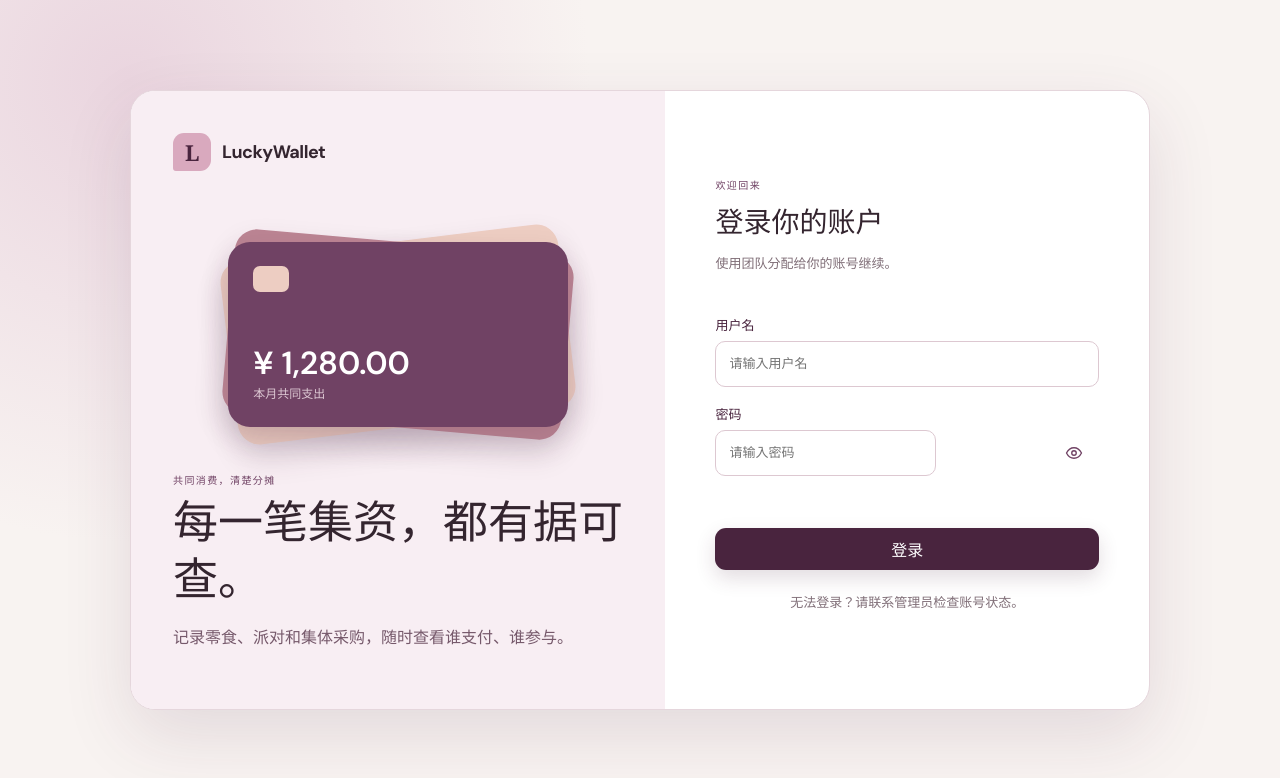
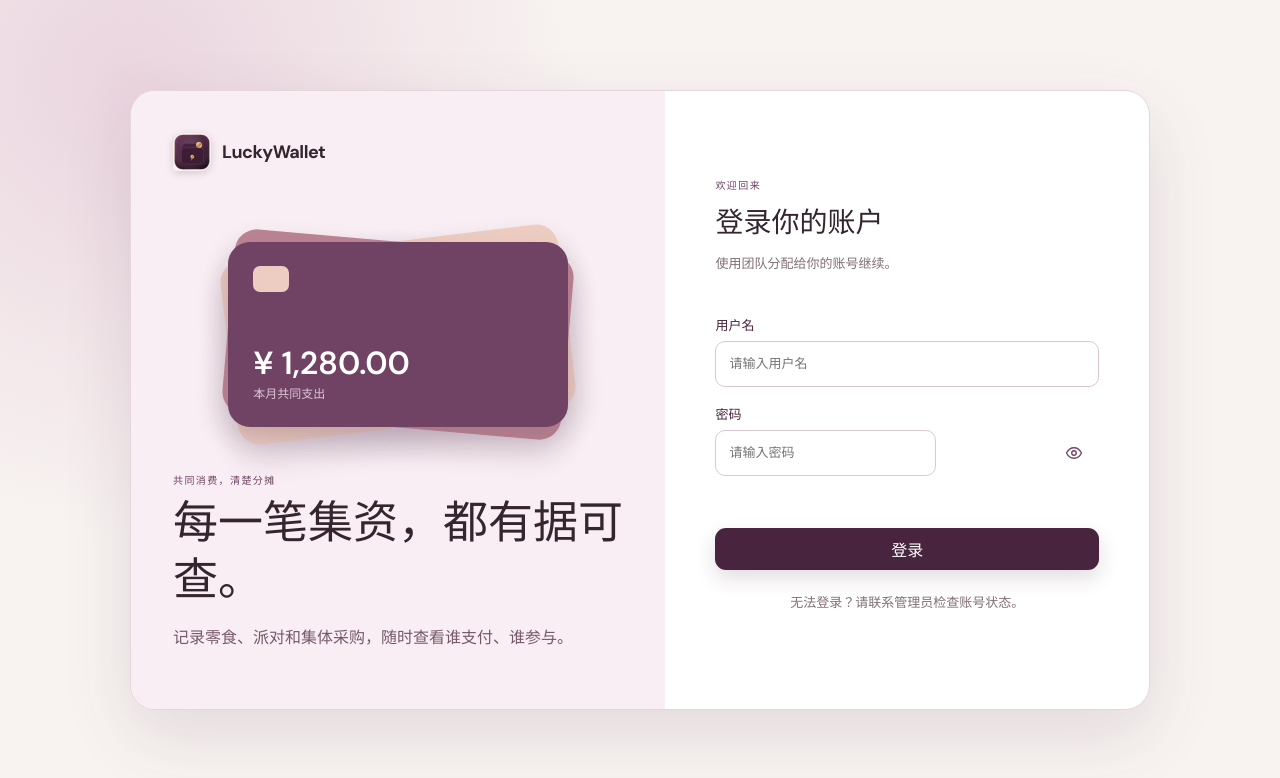
Before and after one commit to MakiWinster72/LuckyWallet, a React (Vite) app in the folder frontend/: page /login in a window 1280 px wide. Shown: the top 778 px of the page. Built offline with nearby package versions, Linux system fonts and the light colour scheme; no server answers.

Commit message:
feat(ui): replace brand-mark L with premium wallet icon across app
Create BrandIcon component with simplified wallet SVG.
Replace L text brand-mark in LoginPage, sidebar, and mobile nav.
Simplify favicon SVG for reliable browser rendering.

```diff
--- /dev/null
+++ b/frontend/src/components/BrandIcon.jsx
@@ -0,0 +1,53 @@
+export function BrandIcon({ className = "", size = 38 }) {
+  return (
+    <svg
+      className={className}
+      width={size}
+      height={size}
+      viewBox="0 0 1024 1024"
+      fill="none"
+      aria-hidden="true"
+      style={{ borderRadius: "11px 11px 11px 3px", overflow: "hidden" }}
+    >
+      <defs>
+        <linearGradient id="biBg" x1="160" y1="110" x2="860" y2="910" gradientUnits="userSpaceOnUse">
+          <stop offset="0" stopColor="#613252"/>
+          <stop offset="0.45" stopColor="#49243e"/>
+          <stop offset="1" stopColor="#24111f"/>
+        </linearGradient>
+        <radialGradient id="biGlow" cx="50%" cy="32%" r="72%">
+          <stop offset="0" stopColor="#ffffff" stopOpacity=".14"/>
+          <stop offset=".55" stopColor="#ffffff" stopOpacity=".02"/>
+          <stop offset="1" stopColor="#000000" stopOpacity=".22"/>
+        </radialGradient>
+        <linearGradient id="biGold" x1="0" y1="0" x2="1" y2="1">
+          <stop offset="0" stopColor="#fff1c9"/>
+          <stop offset=".28" stopColor="#e7c27d"/>
+          <stop offset=".58" stopColor="#b47a34"/>
+          <stop offset=".82" stopColor="#f0d39a"/>
+          <stop offset="1" stopColor="#8d5a22"/>
+        </linearGradient>
+      </defs>
+      <rect x="44" y="44" width="936" height="936" rx="218" fill="url(#biBg)"/>
+      <rect x="44" y="44" width="936" height="936" rx="218" fill="url(#biGlow)"/>
+      <g filter="url(#biShadow)">
+        <path d="M258 362C258 319 293 284 336 284H722C773 284 815 326 815 377V738C815 789 773 831 722 831H330C281 831 241 791 241 742V391C241 375 247 365 258 362Z"
+              fill="#49243e" stroke="#8b5674" strokeWidth="4"/>
+        <rect x="228" y="403" width="598" height="438" rx="82"
+              fill="#3d1f35" stroke="#94607b" strokeWidth="5"/>
+        <circle cx="703" cy="322" r="78" fill="url(#biGold)" stroke="#fff0c3" strokeWidth="4"/>
+        <g transform="translate(521 629)">
+          <ellipse cx="0" cy="8" rx="50" ry="50" fill="url(#biGold)" stroke="#8b5927" strokeWidth="5"/>
+          <path d="M0 20C-3 55-8 82-20 100" stroke="url(#biGold)" strokeWidth="16" strokeLinecap="round"/>
+        </g>
+      </g>
+      <rect x="44" y="44" width="936" height="936" rx="218"
+            fill="none" stroke="url(#biGold)" strokeWidth="6"/>
+      <defs>
+        <filter id="biShadow">
+          <feDropShadow dx="0" dy="20" stdDeviation="16" floodColor="#140a12" floodOpacity=".3"/>
+        </filter>
+      </defs>
+    </svg>
+  );
+}
--- a/frontend/src/index.css
+++ b/frontend/src/index.css
@@ -45,7 +45,7 @@ button:focus-visible, input:focus-visible, select:focus-visible { outline: 3px s
   flex-direction: column; padding: 30px 22px 22px; color: #f9eef4; background: #49243e;
 }
 .brand-lockup { display: flex; align-items: center; gap: 11px; font-size: 18px; font-weight: 700; letter-spacing: -.03em; }
-.brand-mark { display: grid; width: 38px; height: 38px; place-items: center; border-radius: 11px 11px 11px 3px; background: #d9a9be; color: #49243e; font-family: Georgia, serif; font-size: 22px; font-weight: 700; }
+.brand-lockup svg, .mobile-brand svg { flex-shrink: 0; display: block; border-radius: 11px 11px 11px 3px; box-shadow: 0 2px 8px rgb(0 0 0 / 15%); }
 .sidebar nav { display: grid; gap: 8px; margin-top: 58px; }
 .sidebar nav button { display: flex; align-items: center; gap: 14px; padding: 12px 14px; border: 0; border-radius: 12px; color: #cbb8c3; background: transparent; text-align: left; transition: .2s; }
 .sidebar nav button:hover, .sidebar nav button.active { color: white; background: rgb(255 255 255 / 11%); }
@@ -570,7 +570,7 @@ button:focus-visible, input:focus-visible, select:focus-visible { outline: 3px s
   .workspace { display: block; }
   .topbar { height: 68px; padding: 0 18px; }
   .mobile-brand { display: flex; align-items: center; gap: 8px; }
-  .mobile-brand .brand-mark { width: 32px; height: 32px; font-size: 17px; }
+  .mobile-brand svg { width: 32px !important; height: 32px !important; }
   .search-box { flex: 1; width: auto; }
   .top-actions .icon-button, .top-actions .add-button { display: none; }
   .dashboard-content { padding: 28px 18px 38px; }
--- a/frontend/src/pages/DashboardPage.jsx
+++ b/frontend/src/pages/DashboardPage.jsx
@@ -1,6 +1,7 @@
 import { useEffect, useMemo, useState } from "react";
 import { useNavigate } from "react-router-dom";
 
+import { BrandIcon } from "../components/BrandIcon";
 import { AppIcon } from "../components/AppIcon";
 import { AdminUsersView } from "../components/AdminUsersView";
 import { BillsView } from "../components/BillsView";
@@ -578,7 +579,7 @@ export function DashboardPage() {
   return (
     <div className={`app-shell ${dark ? "theme-dark" : ""}`}>
       <aside className="sidebar">
-        <div className="brand-lockup"><span className="brand-mark">L</span><span>LuckyWallet</span></div>
+        <div className="brand-lockup"><BrandIcon size={38} /><span>LuckyWallet</span></div>
         <nav aria-label="主导航">{navItems.map(([icon, label]) => <button key={label} className={activeNav === label ? "active" : ""} onClick={() => setActiveNav(label)}><AppIcon name={icon} /><span>{label}</span></button>)}</nav>
         <BudgetCard spending={monthlySummary.total} summary={budgetSummary} canEdit={user.role === "admin"} onEdit={() => setIsBudgetOpen(true)} />
         <div className="profile-card" role="button" tabIndex={0} onClick={() => setIsProfileOpen(true)} onKeyDown={(event) => { if (event.key === "Enter" || event.key === " ") setIsProfileOpen(true); }}><UserAvatar user={currentUser} avatarUrl={user.avatar_url} label={`${user.nickname ?? user.username}的头像`} /><span><strong>{user.nickname ?? user.username}</strong><small>{user.role === "admin" ? "管理员" : "团队成员"}</small></span><button className="profile-logout" type="button" onClick={(event) => { event.stopPropagation(); handleLogout(); }} aria-label="退出登录" title="退出登录"><AppIcon name="logout" size={17} /></button></div>
@@ -586,7 +587,7 @@ export function DashboardPage() {
 
       <main className="workspace">
         <header className="topbar">
-          <div className="mobile-brand"><span className="brand-mark">L</span><strong>LuckyWallet</strong></div>
+          <div className="mobile-brand"><BrandIcon size={32} /><strong>LuckyWallet</strong></div>
           {isUserManagement || activeNav === "账单" ? <span /> : <label className="search-box"><AppIcon name="search" size={18} /><input name="global-search" type="search" aria-label="搜索账单或分类" autoComplete="off" spellCheck={false} value={query} onChange={(e) => setQuery(e.target.value)} placeholder="搜索账单或分类…" /></label>}
           <div className="top-actions"><button className="icon-button" onClick={() => setDark((value) => !value)} aria-label="切换主题"><AppIcon name={dark ? "sun" : "moon"} /></button><button className="icon-button notification" aria-label="通知"><AppIcon name="bell" /></button>{isUserManagement ? null : <button className="add-button" onClick={() => setIsAdding(true)}><AppIcon name="plus" size={18} />记一笔</button>}</div>
         </header>
--- a/frontend/src/pages/LoginPage.jsx
+++ b/frontend/src/pages/LoginPage.jsx
@@ -4,6 +4,7 @@ import { Navigate, useLocation, useNavigate } from "react-router-dom";
 import { ApiError } from "../api/auth";
 import { useAuth } from "../auth/useAuth";
 import { AppIcon } from "../components/AppIcon";
+import { BrandIcon } from "../components/BrandIcon";
 
 export function LoginPage() {
   const { user, login } = useAuth();
@@ -47,7 +48,7 @@ export function LoginPage() {
       <section className="login-shell" aria-labelledby="login-title">
         <div className="login-intro">
           <div className="brand-lockup">
-            <span className="brand-mark" aria-hidden="true">L</span>
+            <BrandIcon size={38} />
             <span>LuckyWallet</span>
           </div>
 
```
Also changed, not shown: frontend/public/favicon.svg.
